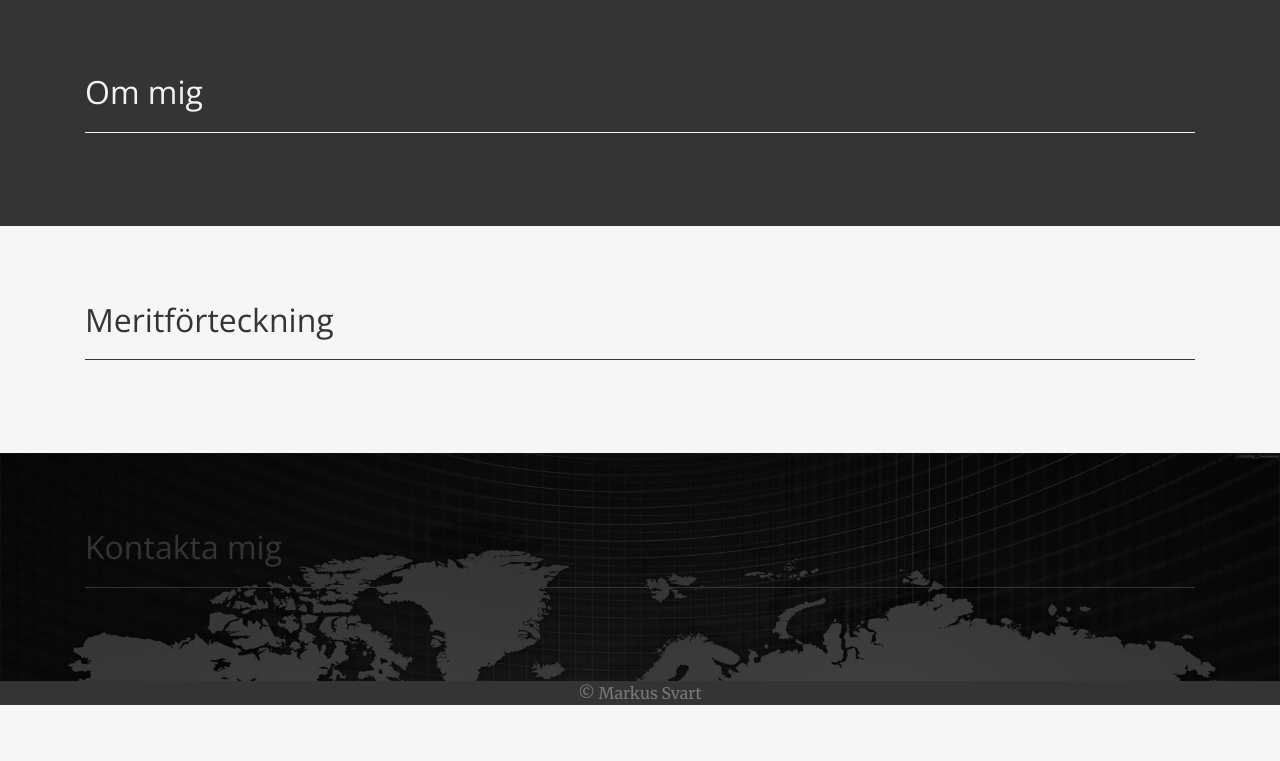
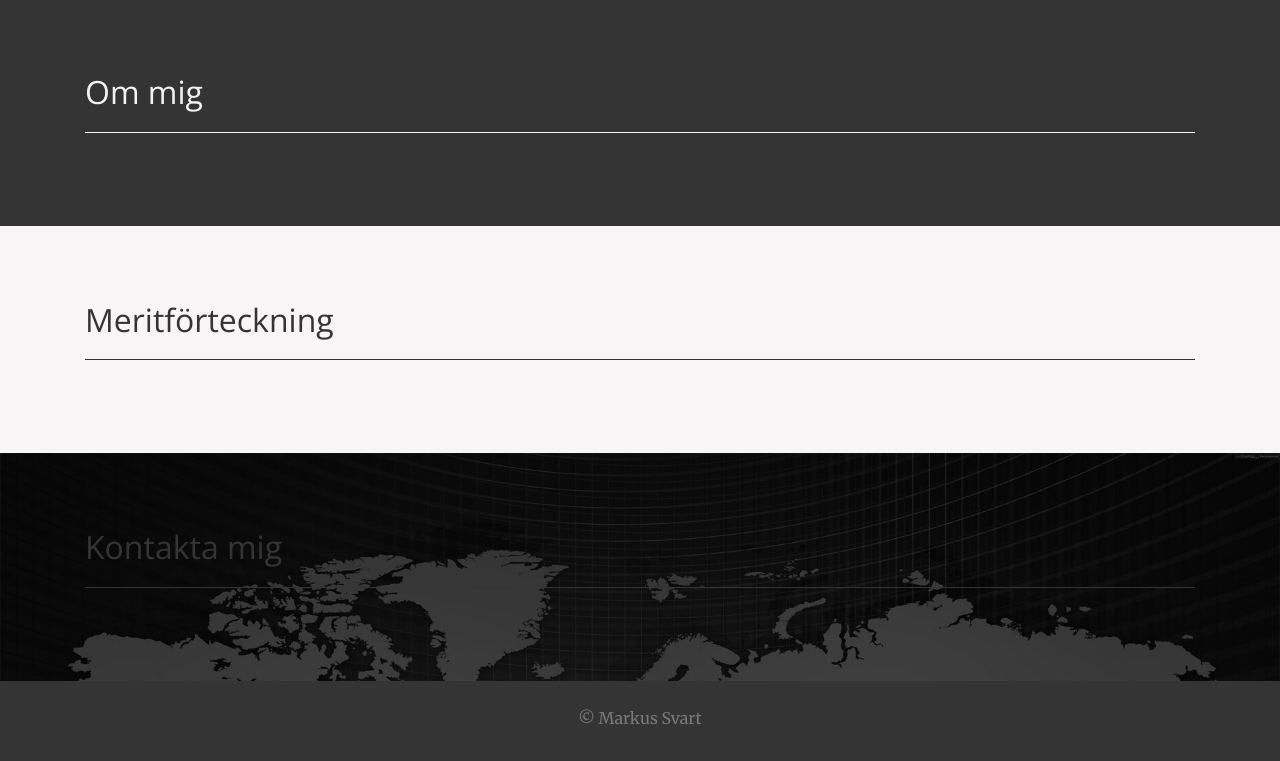
Before and after one commit to markussvart/markussvart.github.io, a plain HTML site: page index.html in a window 1280 px wide. Shown: the part 745-1506 px from the top of the page. Before the commit the page ends 1450 px from the top, so only its background shows below. Drawn offline with nearby package versions, Linux system fonts and the light colour scheme.

Commit message:
Styel uppdate

```diff
--- a/styles.css
+++ b/styles.css
@@ -43,7 +43,9 @@ section.dark h6 {
 section.dark a:hover{
 	color: #797979;
 }
-
+footer {
+	padding: 25px 0 15px;
+}
 
 #hem.transparent {
 	background: url(images/header.jpg) no-repeat center top;
@@ -54,7 +56,6 @@ section.dark a:hover{
 	background-size: cover;
 	background-attachment: fixed;
 }
-
 #kontakt.transparent {
 	background: url(images/world.jpg) no-repeat center top;
 	-webkit-background-size: cover;
```
